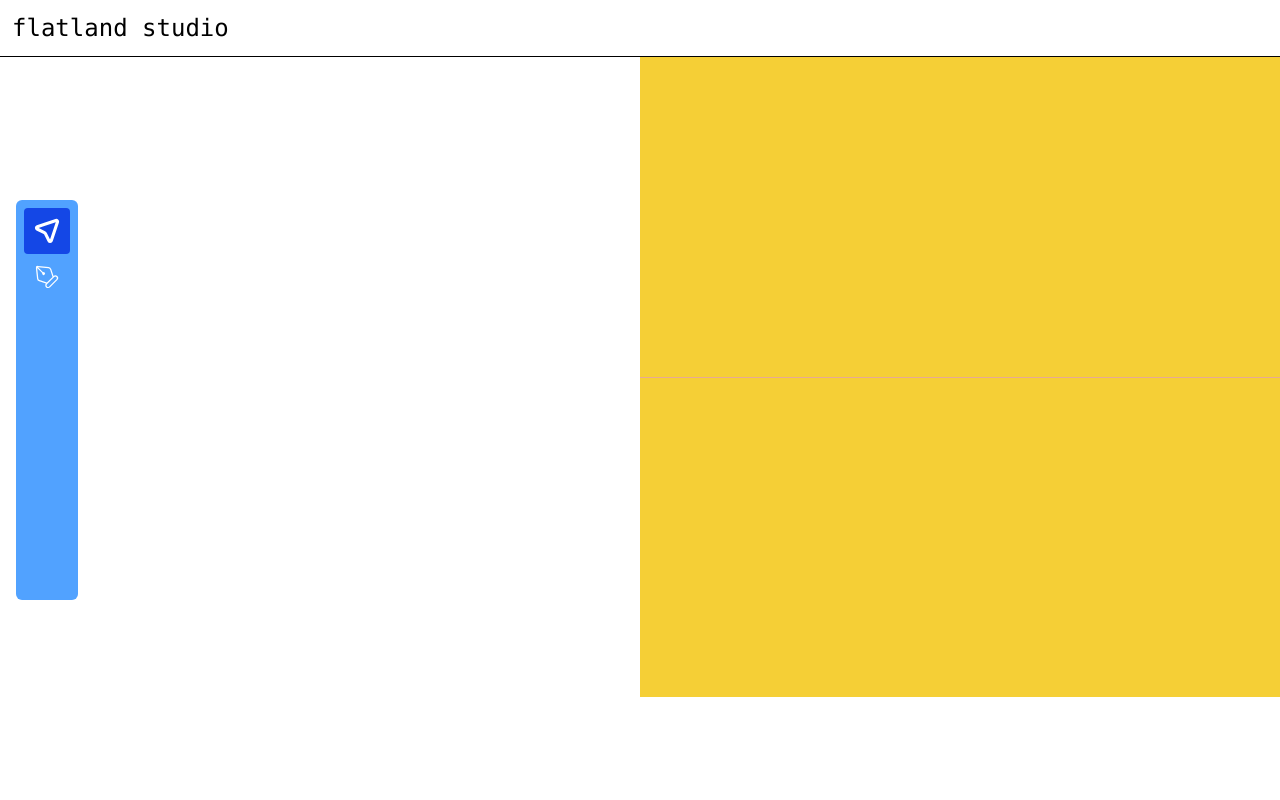
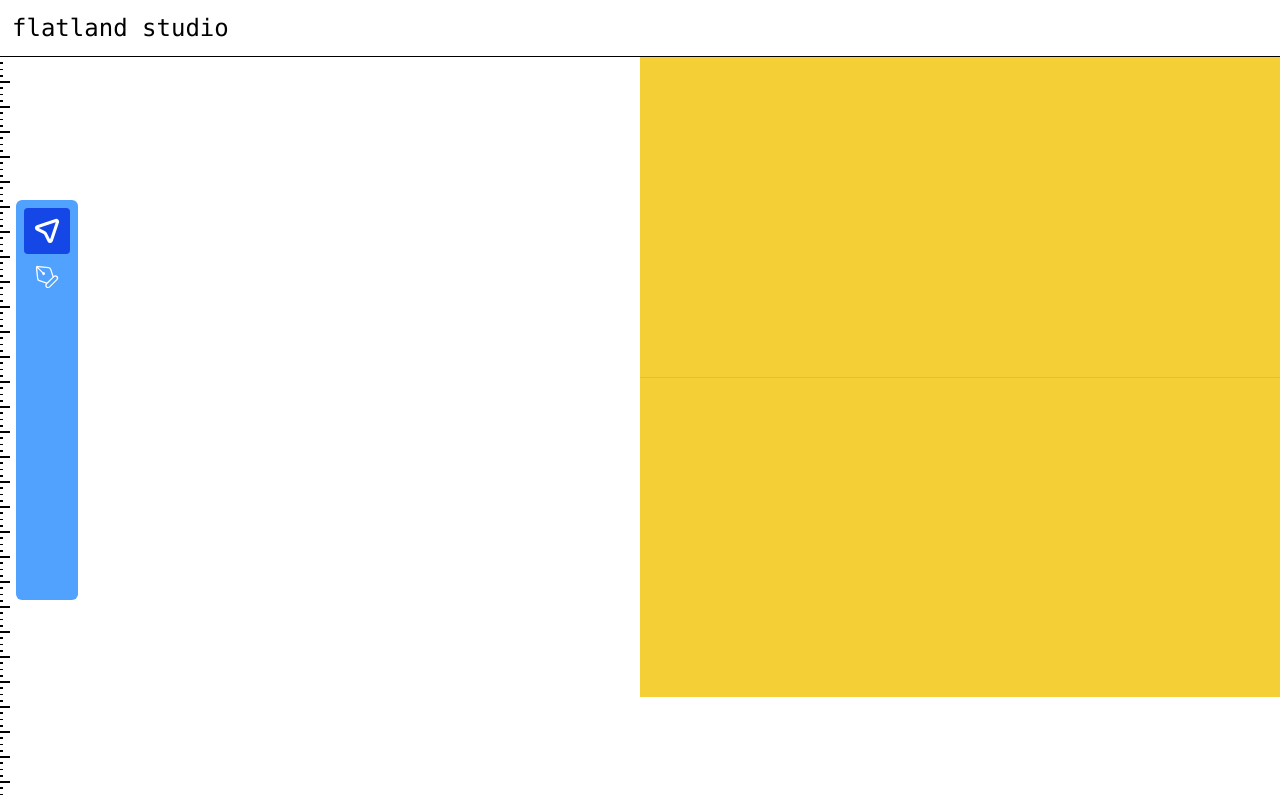
Before and after one commit to twaldorf/flatland-client, a React (Vite) app: page / in a window 1280 px wide. Built offline with nearby package versions, Linux system fonts and the light colour scheme.

Commit message:
add ruler, pointmap

```diff
--- a/src/2D/canvas.ts
+++ b/src/2D/canvas.ts
@@ -2,27 +2,31 @@ import { Vector2 } from "three";
 import { DrawableEntity, State } from "../types";
 import { rad } from "./settings/interface";
 import { state } from "../State";
+import { cf_canvas_to_inch } from "./settings/factors";
 
 export function drawCanvasFromState(state:State):void {
   clearCanvas(state);
+  drawPaths(state);
   drawPoints(state);
-  drawPaths(state);
   drawSelections();
   // drawShapes();
 }
 
 const clearCanvas = (state:State) => {
   state.context.fillStyle = 'white';
-  state.context.fillRect(0,0,state.canvas.width, state.canvas.height);
+  state.context.fillRect(10,0,state.canvas.width, state.canvas.height);
 }
 
 // Assuming only one active object, draw it
 // TODO: draw a tree of paths, or rather a 2d array of paths
 const drawPoints = (state:State) => {
-  state.c_points.map((e:Vector2) => {
-    state.context.fillStyle = 'black';
+  state.c_pointmap.forEach((e:Vector2) => {
+    state.context.fillStyle = 'white';
     state.context.strokeStyle = 'black';
-    state.context.fillRect(e.x - rad / 2 - rad / 4, e.y - rad / 2 - rad / 4, rad, rad);
+    state.context.beginPath();
+    state.context.arc(e.x - rad / 2 + 2, e.y - rad / 2 + 2, rad, 0, 2 * Math.PI);
+    state.context.fill();
+    state.context.stroke();
   })
 }
 
@@ -52,7 +56,7 @@ function drawPolygonFromPointIndices( points: number[] ) {
   const _ = state.context;
   if (points.length > 0) {
     _.beginPath();
-    _.fillStyle = '#eee';
+    _.fillStyle = '#B9C4EC';
     _.strokeStyle = 'black';
 
     const firstPoint = point(points[0]);
@@ -91,8 +95,12 @@ function point(index:number):Vector2 {
 
 const drawSelections = () => {
  state.c_selected.map((index:number) => {
-   state.context.fillStyle = 'blue';
-   state.context.fillRect(state.c_points[index].x - 5, state.c_points[index].y - 5, 10, 10);
+    state.context.fillStyle = 'black';
+    state.context.strokeStyle = 'black';
+    state.context.beginPath();
+    state.context.arc(state.c_points[index].x - rad / 2 + 2, state.c_points[index].y - rad / 2 + 2, rad, 0, 2 * Math.PI);
+    state.context.fill();
+    state.context.stroke();
   })
 }
 
@@ -101,3 +109,29 @@ export function drawSelectionMovePreview(pos: Vector2): void {
   state.context.fillStyle = 'pink';
   state.context.fillRect(pos.x - 5, pos.y - 5, 10, 10);
 }
+
+export function drawYRuler() {
+    // Buffer
+  const bufferCanvas = document.createElement("canvas");
+  bufferCanvas.width = 10;
+  bufferCanvas.height = state.canvas.height;
+  const ctx = bufferCanvas.getContext("2d") as CanvasRenderingContext2D;
+
+  ctx.lineWidth = 1;
+
+  // Draw inches
+  for (let i = 1; i < bufferCanvas.height; ++i) {
+    ctx.moveTo(0, i * cf_canvas_to_inch * state.c_zoomfactor);
+    ctx.lineTo(10, i * cf_canvas_to_inch  * state.c_zoomfactor);
+    ctx.stroke();
+  }
+
+  // Draw inches
+  for (let i = 1; i < bufferCanvas.height; ++i) {
+    ctx.moveTo(0, i * cf_canvas_to_inch * .25 * state.c_zoomfactor);
+    ctx.lineTo(2.5, i * cf_canvas_to_inch * .25  * state.c_zoomfactor);
+    ctx.stroke();
+  }
+
+  state.context.drawImage(bufferCanvas, 0, 0);
+}
--- a/src/2D/commands/PathToolMovePointCommand.ts
+++ b/src/2D/commands/PathToolMovePointCommand.ts
@@ -18,7 +18,8 @@ export class PathToolMovePointCommand implements Command {
 
   do() {
     this.indices.forEach((i:number):void => {
-      state.c_points[i].add(this.__diff);
+      const nv = state.c_points[i].add(this.__diff);
+      state.c_pointmap.set(i, nv);
     });
     drawCanvasFromState(state);
   }
--- a/src/2D/commands/PathToolRemovePointCommand.ts
+++ b/src/2D/commands/PathToolRemovePointCommand.ts
@@ -22,6 +22,7 @@ export class PathToolRemovePointCommand implements Command {
 
     state.c_paths[this.pathIndex] = path.filter( ( value, index ) => value !== this.pointIndex );
     console.log(`Path index ${this.pathIndex} PointIndex ${this.pointIndex} Path: ${path}`)
+    state.c_pointmap.delete(this.pointIndex);
 
     drawCanvasFromState(state);
   }
--- a/src/2D/commands/SelectToolMoveShapeCommand.ts
+++ b/src/2D/commands/SelectToolMoveShapeCommand.ts
@@ -26,6 +26,7 @@ export class SelectToolMoveShapeCommand implements Command {
       const before = state.c_points[i].clone();
       state.c_points[i] = state.c_points[i].clone().add(this.__diff);
       const after = state.c_points[i];
+      state.c_pointmap.set(i, after);
     });
     drawCanvasFromState(state);
   }
--- /dev/null
+++ b/src/2D/settings/factors.ts
@@ -0,0 +1 @@
+export const cf_canvas_to_inch = 25;
--- a/src/2D/tools/PathTool.ts
+++ b/src/2D/tools/PathTool.ts
@@ -1,4 +1,4 @@
-import { Vector2 } from "three";
+import { Vector, Vector2 } from "three";
 import { State, Tool, ToolBase } from "../../types";
 import { selectionRadius } from "../settings/interface";
 import { state } from "../../State";
@@ -16,6 +16,8 @@ import { PathToolRemovePointCommand } from "../commands/PathToolRemovePointComma
 export type PathToolState =
   | { type: "idle" }
   | { type: "drawing"; currentPathIndex: number }
+  | { type: "drawing new point"; currentPathIndex: number, newPointIndex: number }
+  | { type: "moving new point"; index: number, startPos: Vector2 }
   // | { type: "hovering"; hoveredIndex: number } // hovering will have to be handled elsewhere
   | { type: "moving"; selectedIndices: number[]; startPos: Vector2 }
   | { type: "selecting"; selectedIndices: number[], hitIndex: number; }
@@ -69,6 +71,9 @@ export class PathTool implements ToolBase {
     // Index of point in global point array
     const pointIndex = state.c_points.push( v ) - 1;
 
+    // Add the point to the active point array
+    state.c_pointmap.set(pointIndex, v);
+
     // Index of current path in global path array
     const pathIndex = this.__currentPathIndex;
 
@@ -100,8 +105,11 @@ export class PathTool implements ToolBase {
   // Protected, to be used by a Command
   public removePointFromPath( i:number, pi:number ):void {
     const pointInPathIndex = state.c_paths[ pi ].findIndex( (c) => c == i );
+
+    // TODO: Shouldn't be splicing from global point array
     state.c_points.splice( i, 1 );
     state.c_paths[ pi ].splice( pointInPathIndex, 1 );
+    console.log(state.c_pointmap.delete(i));
     drawCanvasFromState(state);
   }
 
@@ -137,6 +145,11 @@ export class PathTool implements ToolBase {
           // })
         } else {
           pushCommand( new PathToolCommand(this, pos) );
+          this.transition({
+            type: "drawing new point",
+            currentPathIndex: this.__currentPathIndex,
+            newPointIndex: state.c_points.length
+          });
         }
 
         break;
@@ -197,7 +210,15 @@ export class PathTool implements ToolBase {
           selectedIndices: state.c_selected,
           startPos: pos,
         });
-      break;
+        break;
+
+      case "drawing new point":
+        this.transition({
+          type: "moving new point",
+          index: this.__state.newPointIndex,
+          startPos: pos,
+        });
+        break;
 
       case "idle":
         if (Math.random() < .1) {
@@ -225,12 +246,30 @@ export class PathTool implements ToolBase {
         this.transition({ type: "idle" });
         break;
 
+      case "moving new point":
+        pushCommand(
+          new PathToolMovePointCommand(
+            [ this.__state.index ],
+            this.__state.startPos,
+            pos
+          )
+        );
+        this.transition({ type: "drawing", currentPathIndex: this.__currentPathIndex });
+        break;
+
       case "selecting":
         const nearPoint = findNearestPoint(pos, state.c_points);
         if (nearPoint != null && !state.shiftDown) {
           state.c_selected = [ nearPoint ];
         }
         // this.transition({ type: "idle" }); // How important is this?
+        break;
+
+      case "drawing new point":
+        this.transition({
+          type: "drawing",
+          currentPathIndex: this.__currentPathIndex
+        })
         break;
     }
 
--- a/src/State.ts
+++ b/src/State.ts
@@ -33,6 +33,7 @@ export const state:State = {
   pointerDown: false,
   tool: new PathTool(),
   c_points: [],
+  c_pointmap: new Map(),
   c_paths: [],
   c_selected: [],
   c_shapes: [],
@@ -42,4 +43,6 @@ export const state:State = {
   pendingSelection: undefined as unknown as Command,
   cMovingPoint: false,
   c_move_from: undefined,
+
+  c_zoomfactor: 1,
 };
--- a/src/main.ts
+++ b/src/main.ts
@@ -8,6 +8,7 @@ import { onPointerMove, onPointerDown, onPointerUp, onDoubleClick } from './3D/e
 import { createRectangularPrism } from './3D/geometry/primitives';
 import { initializeHotkeys } from './2D/hotkeys/hotkeys';
 import { initializeCanvasEvents } from './2D/pointer/pointerEvents';
+import { drawYRuler } from './2D/canvas';
 
 export function initCanvas(ref:HTMLCanvasElement) {
   // Get a reference to the canvas element and its rendering context
@@ -39,6 +40,8 @@ export function initCanvas(ref:HTMLCanvasElement) {
     context.fillStyle = 'white';
     context.fillRect(0, 0, canvas.width, canvas.height);
   }
+
+  drawYRuler();
 
   return { canvasRef: state.canvas };
 }
--- a/src/types.ts
+++ b/src/types.ts
@@ -50,6 +50,9 @@ export interface State {
   // All points on the canvas
   c_points: Array<Vector2>;
 
+  // Map of active points
+  c_pointmap: Map<number, Vector2>;
+
   // 2D Array of all paths composed by the indices of each path member vertices
   c_paths: Array<Array<number>>;
 
@@ -67,6 +70,9 @@ export interface State {
   // Index of the active path within the c_paths array
   // -1 when it is inactive
   c_activePath: number;
+
+  // Scale factor manipulated by the user through zoom functionality
+  c_zoomfactor: number;
 }
 
 type Mode = 'default' |
```
Also changed, not shown: src/UI/sections/Rulers.tsx (added), 2 other files (tests, documents, lock files or other folders).
